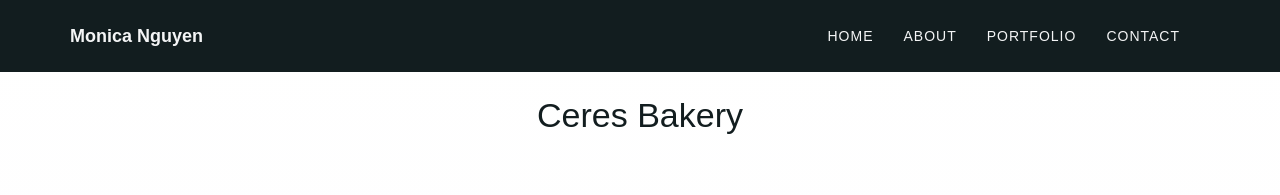
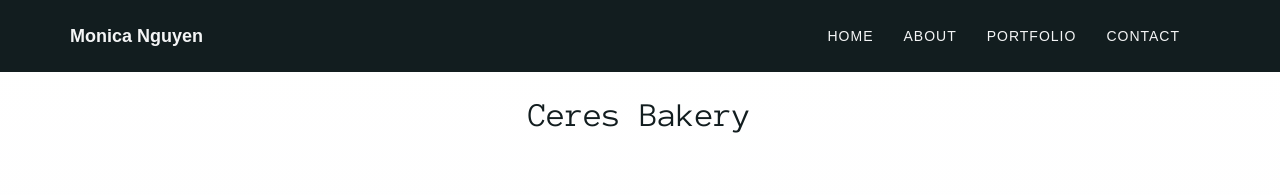
Before and after one commit to monicatn/ceres-bakery, a plain HTML site: page index.html in a window 1280 px wide. Shown: the top 195 px of the page. Drawn offline with Linux system fonts and the light colour scheme; a script that the page names is missing.

Commit message:
Update pages

```diff
--- a/css/style.css
+++ b/css/style.css
@@ -18,6 +18,7 @@ h2 {
 	color: #121d1f;
 	font-weight: 400;
 	margin-bottom: 30px;
+	font-family: 'Anonymous Pro', monospace;
 	font-size: 34px;
 }
 h3, h4 {
--- a/index.html
+++ b/index.html
@@ -22,6 +22,7 @@
     ================================================== -->
 <link rel="stylesheet" type="text/css"  href="css/style.css">
 <link rel="stylesheet" type="text/css" href="css/prettyPhoto.css">
+<link href="https://fonts.googleapis.com/css?family=Anonymous+Pro:400,700" rel="stylesheet">
 <script type="text/javascript" src="js/modernizr.custom.js"></script>
 <script src="https://use.typekit.net/dwn2znp.js"></script>
 <script>try{Typekit.load({ async: true });}catch(e){}</script>
```
